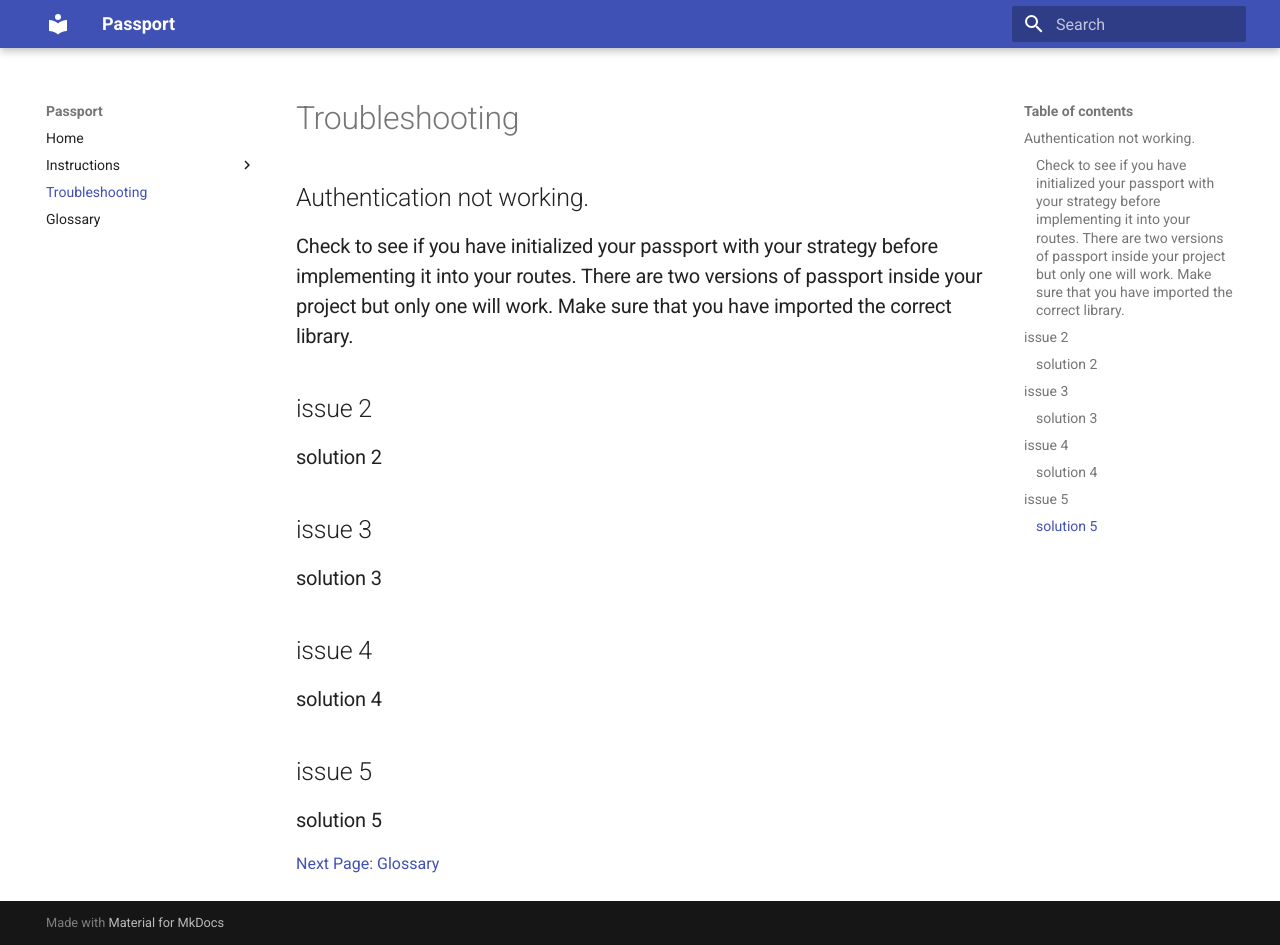
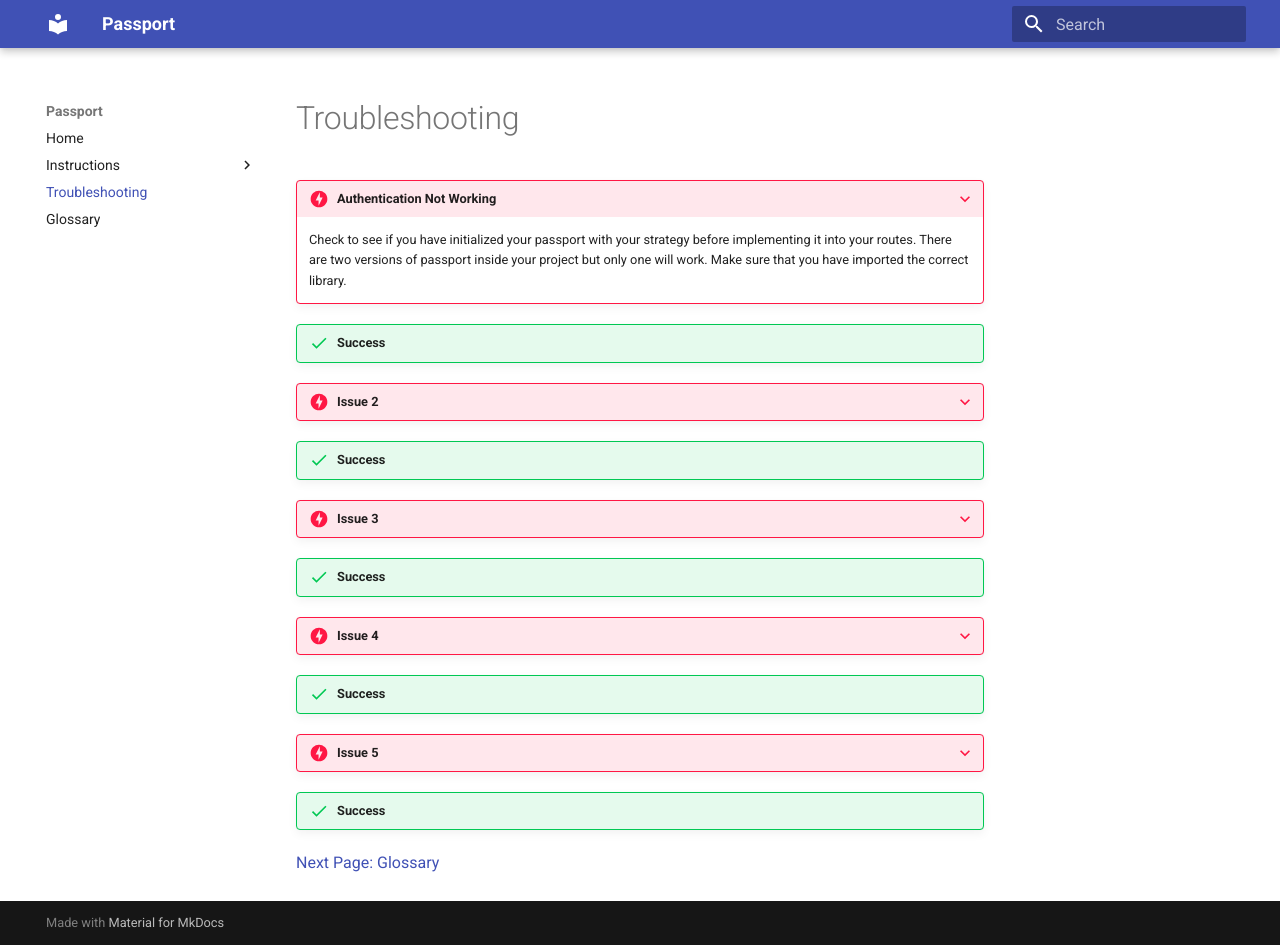
Before and after one commit to breadscorner/Passport.js-LocalStrategyUserDocumentation, an MkDocs documentation site: the page built from docs/trouble.md, in a window 1280 px wide and 945 px high. Built offline with MkDocs 1.6.1 and Material for MkDocs 9.7.7, drawn with Linux system fonts in a browser that asks for light colours.

```diff
--- a/docs/trouble.md
+++ b/docs/trouble.md
@@ -1,24 +1,26 @@
 # Troubleshooting
 
 <!-- Min of 5 things that could go wrong and their solutions -->
-## Authentication not working.
+???+ danger "Authentication Not Working"
 
-### Check to see if you have initialized your passport with your strategy before implementing it into your routes. There are two versions of passport inside your project but only one will work. Make sure that you have imported the correct library.
+    Check to see if you have initialized your passport with your strategy before implementing it into your routes. There are two versions of passport inside your project but only one will work. Make sure that you have imported the correct library.
 
-## issue 2
+!!! success
 
-### solution 2
+???+ danger "Issue 2"
 
-## issue 3
+!!! success
 
-### solution 3
+???+ danger "Issue 3"
 
-## issue 4
+!!! success
 
-### solution 4
+???+ danger "Issue 4"
 
-## issue 5
+!!! success
 
-### solution 5
+???+ danger "Issue 5"
+
+!!! success
 
 [Next Page: Glossary](/glossary)
--- a/mkdocs.yml
+++ b/mkdocs.yml
@@ -4,6 +4,11 @@ site_name: 'Passport'
 
 theme:
   name: 'material'
+
+markdown_extensions:
+  - 'admonition'
+  - 'pymdownx.details'
+  - 'pymdownx.superfences'
 
 htmltitle: 'Passport.js Local Strategy'
 
```
Also changed, not shown: docs/index.md (+2 -1 lines), docs/preliminary.md (+2 -0 lines), docs/routes.md (+1 -0 lines), docs/strategies.md (+1 -0 lines).
